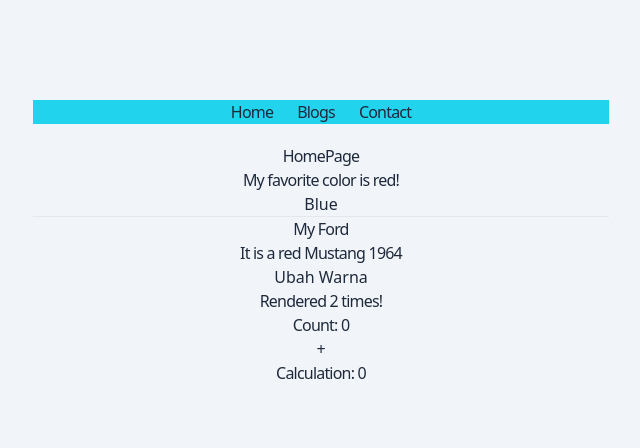
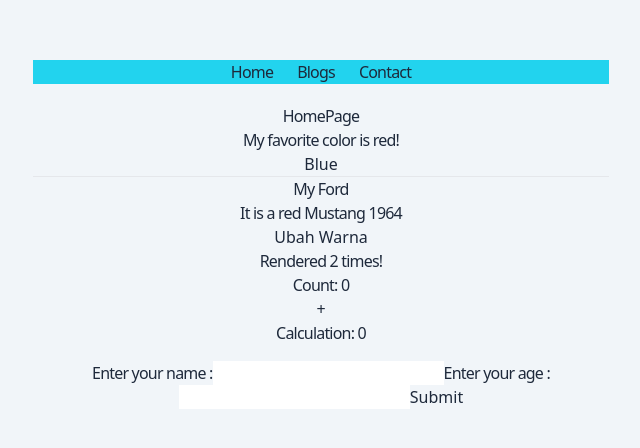
Before and after one commit to komarnetwork/learn-react, a React (Vite) app: page / in a window 1280 px wide. Shown: the part 158-606 px from the top of the page, without its empty margins (319-959 px from the left). Built offline with nearby package versions, Linux system fonts and the light colour scheme.

Commit message:
multiple form

```diff
--- a/src/App.jsx
+++ b/src/App.jsx
@@ -22,6 +22,7 @@ import NoPage from './pages/NoPage'
 import FavoriteColor from './components/FavoriteColor'
 import Timers from './components/Timer'
 import Counter from './components/Counter'
+import MyForm from './components/Form'
 // function MissedGoal() {
 //   return <h1>MISSED !</h1>
 // }
@@ -115,6 +116,7 @@ function App() {
           <FavoriteColor />
           <Timers />
           <Counter />
+          <MyForm />
         </div>
       </div>
     </>
--- a/src/assets/css/style.css
+++ b/src/assets/css/style.css
@@ -544,6 +544,10 @@ video {
   --tw-backdrop-sepia:  ;
 }
 
+.m-3 {
+  margin: 0.75rem;
+}
+
 .my-4 {
   margin-top: 1rem;
   margin-bottom: 1rem;
@@ -557,6 +561,11 @@ video {
 .mx-3 {
   margin-left: 0.75rem;
   margin-right: 0.75rem;
+}
+
+.mx-2 {
+  margin-left: 0.5rem;
+  margin-right: 0.5rem;
 }
 
 .mb-2 {
@@ -697,6 +706,16 @@ video {
   padding-bottom: 0.75rem;
 }
 
+.py-4 {
+  padding-top: 1rem;
+  padding-bottom: 1rem;
+}
+
+.px-3 {
+  padding-left: 0.75rem;
+  padding-right: 0.75rem;
+}
+
 .text-center {
   text-align: center;
 }
--- /dev/null
+++ b/src/components/Form.jsx
@@ -0,0 +1,45 @@
+import { useState } from 'react'
+
+function MyForm() {
+  const [inputs, setInputs] = useState({})
+
+  const handleChange = (event) => {
+    const name = event.target.name
+    const value = event.target.value
+
+    setInputs((values) => ({ ...values, [name]: value }))
+  }
+
+  const handleSubmit = (event) => {
+    event.preventDefault()
+    console.log(inputs)
+  }
+
+  return (
+    <>
+      <form className='py-4' onSubmit={handleSubmit}>
+        <label>
+          Enter your name :
+          <input
+            type='text'
+            name='username'
+            value={inputs.username || ''}
+            onChange={handleChange}
+          />
+        </label>
+        <label>
+          Enter your age :
+          <input
+            type='number'
+            name='age'
+            value={inputs.age || ''}
+            onChange={handleChange}
+          />
+        </label>
+        <input type='submit' />
+      </form>
+    </>
+  )
+}
+
+export default MyForm
```
